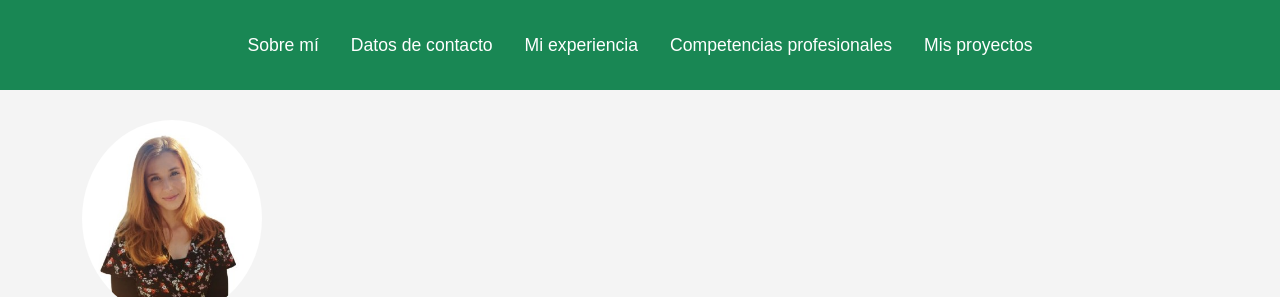
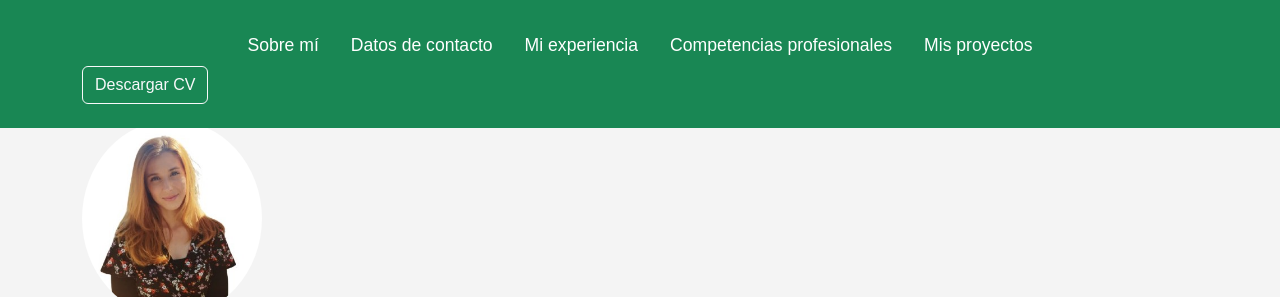
Before and after one commit to ZairaCabrera/C.V., a plain HTML site: page index.html in a window 1280 px wide. Shown: the top 297 px of the page. Drawn offline with nearby package versions, Linux system fonts and the light colour scheme.

Commit message:
añadido boton de descarga

```diff
--- a/index.html
+++ b/index.html
@@ -23,6 +23,11 @@
                 <li class="nav-item"><a class="nav-link text-white" href="#competencias">Competencias profesionales</a></li>
                 <li class="nav-item"><a class="nav-link text-white" href="#proyectos">Mis proyectos</a></li>
             </ul>
+            <div class="download-cv-btn text-start">
+                <a href="https://github.com/ZairaCabrera/C.V./raw/main/CV_ZairaCabreraBarrado.pdf" class="btn btn-outline-light" download="CV_Zaira_Cabrera">
+                    Descargar CV
+                </a>
+            </div>
         </nav>
     </header>
 
```
